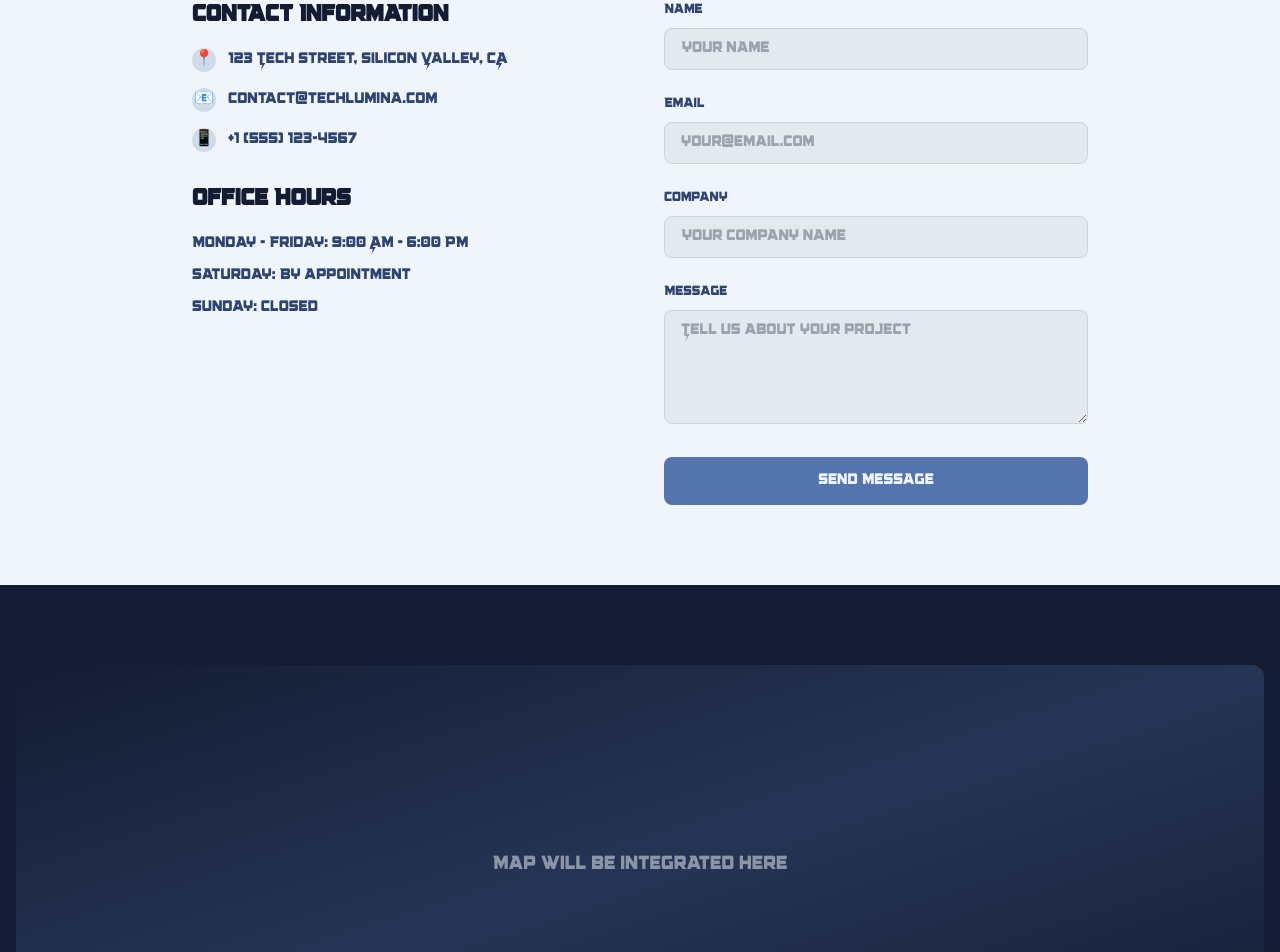
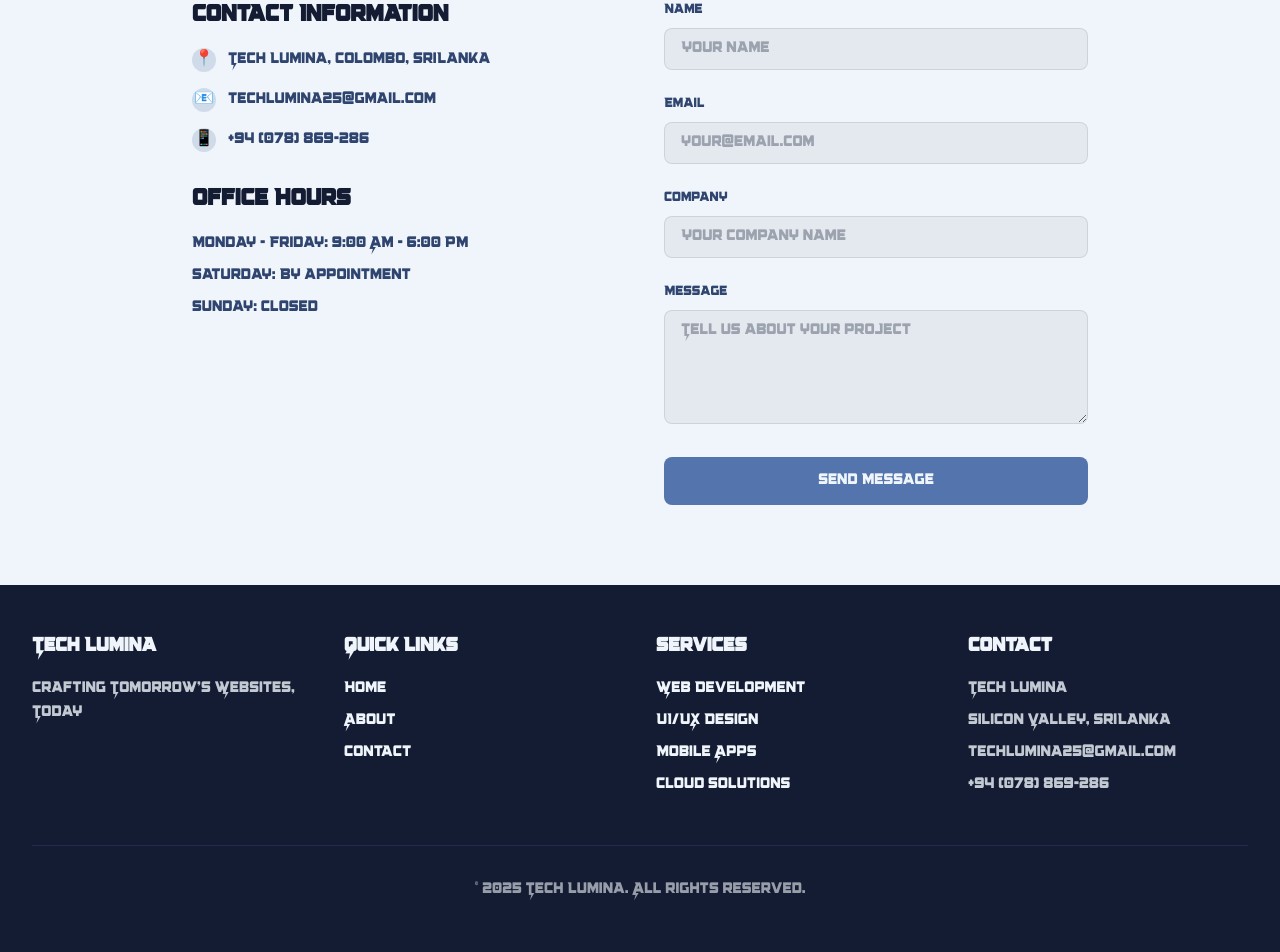
Before and after one commit to dinethnarada/techlumina-web, a Next.js app: page /contact in a window 1280 px wide. Shown: the part 480-1432 px from the top of the page. Built offline with nearby package versions, Linux system fonts and the light colour scheme.

Commit message:
update contact details

```diff
--- a/src/app/contact/page.tsx
+++ b/src/app/contact/page.tsx
@@ -48,19 +48,19 @@ export default function Contact() {
                     <span className="w-6 h-6 flex items-center justify-center rounded-full bg-medium-blue/20">
                       📍
                     </span>
-                    <span>123 Tech Street, Silicon Valley, CA</span>
+                    <span>Tech Lumina, Colombo, SriLanka</span>
                   </p>
                   <p className="flex items-center space-x-3 text-blue-gray">
                     <span className="w-6 h-6 flex items-center justify-center rounded-full bg-medium-blue/20">
                       📧
                     </span>
-                    <span>contact@techlumina.com</span>
+                    <span>techlumina25@gmail.com</span>
                   </p>
                   <p className="flex items-center space-x-3 text-blue-gray">
                     <span className="w-6 h-6 flex items-center justify-center rounded-full bg-medium-blue/20">
                       📱
                     </span>
-                    <span>+1 (555) 123-4567</span>
+                    <span>+94 (078) 869-286</span>
                   </p>
                 </div>
               </div>
@@ -151,7 +151,7 @@ export default function Contact() {
       </section>
 
       {/* Map Section */}
-      <section className="py-20 px-4 bg-navy">
+      {/* <section className="py-20 px-4 bg-navy">
         <div className="max-w-7xl mx-auto">
           <div className="h-[400px] rounded-xl overflow-hidden relative bg-medium-blue/10">
             <div className="absolute inset-0 bg-gradient-to-br from-navy via-medium-blue/20 to-navy"></div>
@@ -160,7 +160,7 @@ export default function Contact() {
             </div>
           </div>
         </div>
-      </section>
+      </section> */}
     </div>
   );
 }
--- a/src/components/Footer.tsx
+++ b/src/components/Footer.tsx
@@ -18,7 +18,7 @@ const Footer = () => {
             <ul className="space-y-2">
               <li><Link href="/" className="hover:text-medium-blue transition-colors">Home</Link></li>
               <li><Link href="/about" className="hover:text-medium-blue transition-colors">About</Link></li>
-              <li><Link href="/projects" className="hover:text-medium-blue transition-colors">Projects</Link></li>
+              {/* <li><Link href="/projects" className="hover:text-medium-blue transition-colors">Projects</Link></li> */}
               <li><Link href="/contact" className="hover:text-medium-blue transition-colors">Contact</Link></li>
             </ul>
           </div>
@@ -36,10 +36,10 @@ const Footer = () => {
           <div className="space-y-4">
             <h3 className="text-xl font-semibold">Contact</h3>
             <ul className="space-y-2 text-light-gray/80">
-              <li>123 Tech Street</li>
-              <li>Silicon Valley, CA</li>
-              <li>contact@techlumina.com</li>
-              <li>+1 (555) 123-4567</li>
+              <li>Tech Lumina</li>
+              <li>Silicon Valley, SriLanka</li>
+              <li>techlumina25@gmail.com</li>
+              <li>+94 (078) 869-286</li>
             </ul>
           </div>
         </div>
--- a/src/components/Navbar.tsx
+++ b/src/components/Navbar.tsx
@@ -20,9 +20,10 @@ const Navbar = () => {
             <Link href="/about" className={`nav-link ${pathname === '/about' ? 'bg-medium-blue/20 text-light-gray' : ''}`}>
               About
             </Link>
-            <Link href="/projects" className={`nav-link ${pathname === '/projects' ? 'bg-medium-blue/20 text-light-gray' : ''}`}>
+
+            {/* <Link href="/projects" className={`nav-link ${pathname === '/projects' ? 'bg-medium-blue/20 text-light-gray' : ''}`}>
               Projects
-            </Link>
+            </Link> */}
             <Link href="/contact" className={`nav-link ${pathname === '/contact' ? 'bg-medium-blue/20 text-light-gray' : ''}`}>
               Contact
             </Link>
```
